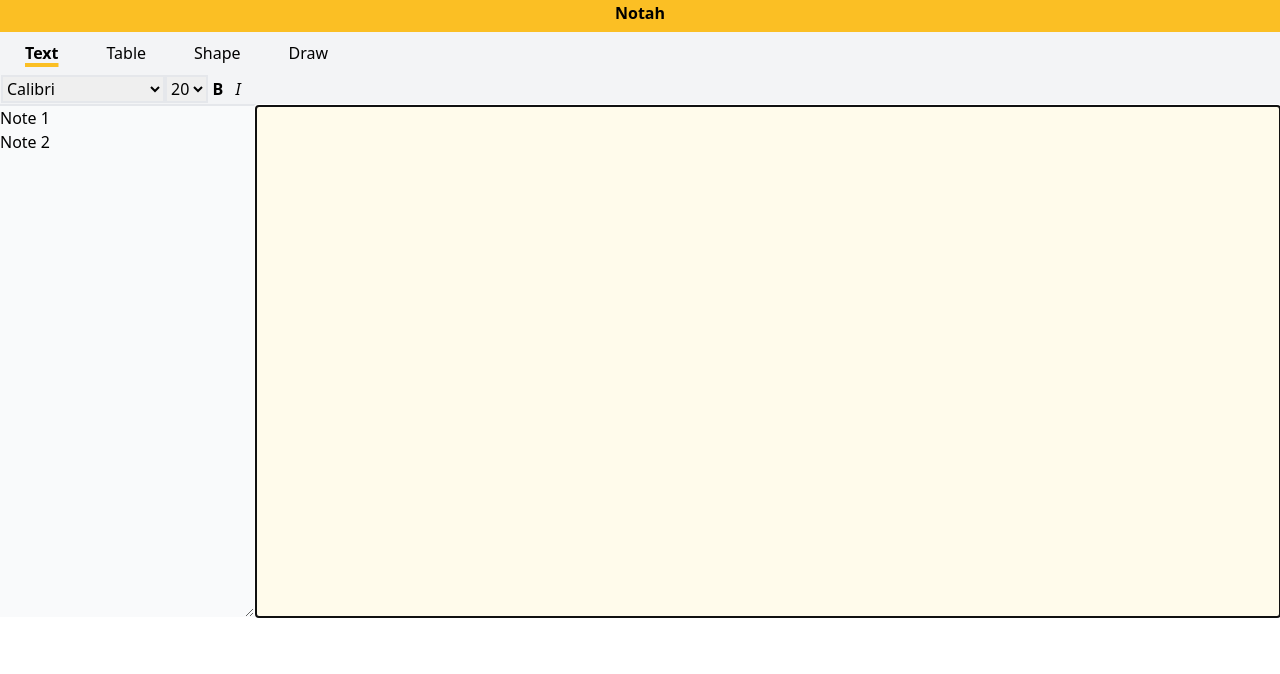
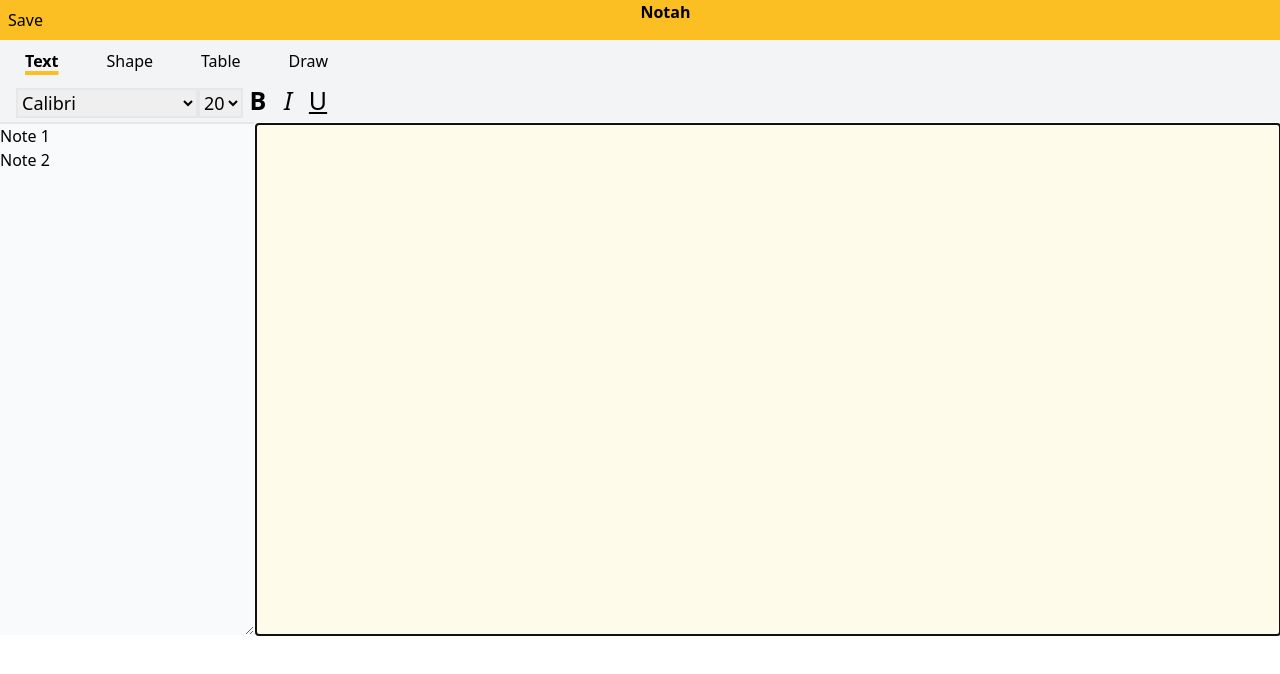
Before and after one commit to kotayam/notah, a React (Vite) app in the folder frontend/: page / in a window 1280 px wide. Shown: the top 674 px of the page. Built offline with nearby package versions, Linux system fonts and the light colour scheme.

Commit message:
able to draw different shapes

```diff
--- a/frontend/src/App.tsx
+++ b/frontend/src/App.tsx
@@ -10,6 +10,7 @@ function App() {
   const [font, setFont] = useState("calibri");
   const [bold, setBold] = useState(false);
   const [italic, setItalic] = useState(false);
+  const [shape, setShape] = useState('rect');
 
   const changeMode = (newMode: string) => {
     setMode(newMode);
@@ -37,6 +38,11 @@ function App() {
     console.log(`Italic mode: ${!isItalic}`);
   }
 
+  const changeShape = (newShape: string) => {
+    setShape(newShape);
+    console.log(`shape changed to: ${newShape}`);
+  }
+
   return (
     <>
     <div>
@@ -44,10 +50,11 @@ function App() {
         fontSize={fontSize} changeFontSize={changeFontSize}
         font={font} changeFont={changeFont}
         bold={bold} toggleBold={toggleBold}
-        italic={italic} toggleItalic={toggleItalic}/>
+        italic={italic} toggleItalic={toggleItalic}
+        shape={shape} changeShape={changeShape}/>
       <div className="flex h-full">
         <Notes />
-        <Canvas mode={mode} fontSize={fontSize} font={font} bold={bold} italic={italic}/>
+        <Canvas mode={mode} fontSize={fontSize} font={font} bold={bold} italic={italic} shape={shape}/>
       </div>
     </div>
 
--- a/frontend/src/Canvas.tsx
+++ b/frontend/src/Canvas.tsx
@@ -4,7 +4,7 @@ import TextBox from "./TextBox";
 import { CanvasElement, TextBoxElement, ShapeElement } from "./Classes.ts";
 import { CanvasProps } from "./Props.ts";
 
-export default function Canvas({ mode, fontSize, font, bold, italic }: CanvasProps) {
+export default function Canvas({ mode, fontSize, font, bold, italic, shape }: CanvasProps) {
     const [text, setText] = useState("");
     const [context, setContext] = useState<CanvasRenderingContext2D>();
     const [canvasElts, setCanvasElts] = useState<CanvasElement[]>([]);
@@ -46,7 +46,7 @@ export default function Canvas({ mode, fontSize, font, bold, italic }: CanvasPro
             const scaleY = canvas.height / rect.height;
             const x = (e.clientX - rect.left) * scaleX;
             const y = (e.clientY - rect.top) * scaleY;
-            newElt = new ShapeElement(canvasElts.length, x, y, true, "rect", 0, 0);
+            newElt = new ShapeElement(canvasElts.length, x, y, true, shape, 0, 0);
         }
         setCanvasElts(canvasElts => {
             canvasElts.forEach(elt => elt.selected = false);
@@ -146,8 +146,26 @@ export default function Canvas({ mode, fontSize, font, bold, italic }: CanvasPro
     }
 
     const drawShape = (elt: ShapeElement) => {
-        console.log(context);
-        if (context) context.strokeRect(elt.x, elt.y, elt.width, elt.height);
+        if (context) {
+            switch (elt.shape) {
+                case 'rect':
+                    context.strokeRect(elt.x, elt.y, elt.width, elt.height);
+                    break;
+                case 'circle':
+                    const x = elt.x + elt.width / 2;
+                    const y = elt.y + elt.height / 2;
+                    context.beginPath();
+                    context.ellipse(x, y, Math.abs(elt.width) / 2, Math.abs(elt.height) / 2, Math.PI, 0, 2 * Math.PI);
+                    context.stroke();
+                    break;
+                case 'line':
+                    context.beginPath();
+                    context.moveTo(elt.x, elt.y);
+                    context.lineTo(elt.x + elt.width, elt.y + elt.height);
+                    context.stroke();
+                    break;
+            }
+        }
     }
 
     const returnCanvasElement = () => {
--- /dev/null
+++ b/frontend/src/FunctionBar.tsx
@@ -0,0 +1,54 @@
+import { TextFunctionBarProps, ShapeFunctionBarProps } from "./Props.ts";
+
+export function TextFunctionBar({ font, changeFont, fontSize, changeFontSize, bold, toggleBold, italic, toggleItalic}: TextFunctionBarProps) {
+    let boldStyle;
+    bold? boldStyle = "bg-gray-300": boldStyle = "bg-transparent";
+
+    let italicStyle;
+    italic? italicStyle = "bg-gray-300": italicStyle = "bg-transparent";
+
+    return (
+        <>
+            <select className="hover:bg-gray-300 border-2 text-[18px]" value={font} onChange={e => {changeFont(e.target.value)}} name="font" id="font">
+                <option value="calibri">Calibri</option>
+                <option value="arial">Arial</option>
+                <option value="times-new-roman">Times New Roman</option>
+                <option value="georgia">Georgia</option>
+                <option value="sans-serif">Sans-Serif</option>
+            </select>
+            <select className="hover:bg-gray-300 border-2 text-[18px]" value={fontSize} onChange={e => {changeFontSize(e.target.value)}} name="font-size" id="font-size">
+                <option value="12">12</option>
+                <option value="16">16</option>
+                <option value="20">20</option>
+                <option value="24">24</option>
+                <option value="36">36</option>
+                <option value="48">48</option>
+                <option value="72">72</option>
+            </select>
+            <button className={`hover:bg-gray-300 active:bg-gray-400 text-[25px] w-[30px] rounded-none ${boldStyle}`} onClick={_ => toggleBold(bold)}><strong>B</strong></button>
+            <button className={`hover:bg-gray-300 active:bg-gray-400 text-[25px] w-[30px] rounded-none ${italicStyle}`} onClick={_ => toggleItalic(italic)}><em>I</em></button>
+            <button className={`hover:bg-gray-300 active:bg-gray-400 text-[25px] w-[30px] rounded-none`}><span className="underline">U</span></button>
+        </>
+
+    )
+}
+
+export function ShapeFunctionBar({ shape, changeShape }: ShapeFunctionBarProps) {
+    const boldSelected = (thisShape: string) => {
+        if (thisShape === shape) return 'bold';
+        return 'normal';
+    }
+
+    const bgSelected = (thisShape: string) => {
+        if (thisShape === shape) return 'rgb(209 213 219)';
+        return '';
+    }
+
+    return (
+        <>
+        <button className="hover:bg-gray-300 active:bg-gray-400 border-1 py-2 px-6" style={{fontWeight: boldSelected('rect'), backgroundColor: bgSelected('rect')}} onClick={_ => changeShape('rect')}>Rectangle</button>
+        <button className="hover:bg-gray-300 active:bg-gray-400 border-1 py-2 px-6" style={{fontWeight: boldSelected('circle'), backgroundColor: bgSelected('circle')}} onClick={_ => changeShape('circle')}>Circle</button>
+        <button className="hover:bg-gray-300 active:bg-gray-400 border-1 py-2 px-6" style={{fontWeight: boldSelected('line'), backgroundColor: bgSelected('line')}} onClick={_ => changeShape('line')}>Line</button>
+        </>
+    )
+}
--- /dev/null
+++ b/frontend/src/ModeSelector.tsx
@@ -0,0 +1,25 @@
+import { ModeSelectorProps } from "./Props.ts";
+
+export default function ModeSelector({ mode, thisMode, changeMode }: ModeSelectorProps) {
+    const boldSelected = () => {
+        if (thisMode.toLowerCase() === mode) return 'bold';
+        return 'normal';
+    }
+
+    const underlineSelected = () => {
+        if (thisMode.toLowerCase() === mode) return 'underline #fbbf24 4px';
+        return '';
+    }
+
+    return (
+        <>
+        <button
+        className="hover:bg-white py-2 px-6 decoration-amber-400 decoration-4 underline-offset-4"
+        style={{fontWeight: boldSelected(), textDecoration: underlineSelected() }}
+        onClick={_ => {changeMode(thisMode.toLowerCase())}}
+        >
+        {thisMode}
+        </button>
+        </>
+    )
+}
--- a/frontend/src/Toolbar.tsx
+++ b/frontend/src/Toolbar.tsx
@@ -1,70 +1,45 @@
 import "./App.css";
 import { ToolbarProps } from "./Props.ts";
+import ModeSelector from "./ModeSelector.tsx";
+import { TextFunctionBar, ShapeFunctionBar } from "./FunctionBar.tsx";
 
-export default function Toolbar({ mode, changeMode, fontSize, changeFontSize, font, changeFont, bold, toggleBold, italic, toggleItalic }: ToolbarProps) {
-    let boldStyle;
-    bold? boldStyle = "bg-gray-400": boldStyle = "bg-transparent";
-
-    let italicStyle;
-    italic? italicStyle = "bg-gray-400": italicStyle = "bg-transparent";
-
-    const boldSelected = (thisMode: string) => {
-        if (thisMode === mode) return 'bold';
-        return 'normal';
-    }
-
-    const underlineSelected = (thisMode: string) => {
-        if (thisMode === mode) return 'underline #fbbf24 4px';
-        return '';
+export default function Toolbar({ mode, changeMode, fontSize, changeFontSize, font, changeFont, bold, toggleBold, italic, toggleItalic, shape, changeShape }: ToolbarProps) {
+    const returnFunctionBar = () => {
+        switch(mode) {
+            case 'text':
+                return <TextFunctionBar
+                    fontSize={fontSize} changeFontSize={changeFontSize}
+                    font={font} changeFont={changeFont}
+                    bold={bold} toggleBold={toggleBold}
+                    italic={italic} toggleItalic={toggleItalic}
+                />
+            case 'shape':
+                return <ShapeFunctionBar
+                    shape={shape} changeShape={changeShape}
+                />
+        }
     }
 
     return (
         <>
         <div className="w-full border-b-2">
-            <div className="bg-amber-400 p-px h-8 text-center">
+            <div className="bg-amber-400 h-10 text-center">
+                <button
+                className="float-left p-2"
+                onClick={() => console.log('saved note')}
+                >
+                Save
+                </button>
                 <h1 className="font-bold">Notah</h1>
             </div>
             <div className="bg-gray-100 p-px">
-                <button
-                className="hover:bg-white py-2 px-6 decoration-amber-400 decoration-4 underline-offset-4"
-                style={{fontWeight: boldSelected('text'), textDecoration: underlineSelected('text') }}
-                onClick={_ => {changeMode("text")}}
-                >Text</button>
-                <button
-                className="hover:bg-white py-2 px-6 decoration-amber-400 decoration-4 underline-offset-4"
-                style={{fontWeight: boldSelected('table'), textDecoration: underlineSelected('table') }}
-                onClick={_ => {changeMode("table")}}
-                >Table</button>
-                <button
-                className="hover:bg-white py-2 px-6 decoration-amber-400 decoration-4 underline-offset-4"
-                style={{fontWeight: boldSelected('shape'), textDecoration: underlineSelected('shape') }}
-                onClick={_ => {changeMode("shape")}}
-                >Shape</button>
-                <button
-                className="hover:bg-white py-2 px-6 decoration-amber-400 decoration-4 underline-offset-4"
-                style={{fontWeight: boldSelected('draw'), textDecoration: underlineSelected('draw') }}
-                onClick={_ => {changeMode("draw")}}
-                >Draw</button>
+                <ModeSelector mode={mode} thisMode={'Text'} changeMode={changeMode}/>
+                <ModeSelector mode={mode} thisMode={'Shape'} changeMode={changeMode}/>
+                <ModeSelector mode={mode} thisMode={'Table'} changeMode={changeMode}/>
+                <ModeSelector mode={mode} thisMode={'Draw'} changeMode={changeMode}/>
             </div>
-            <div className="bg-gray-100 p-px">
-            <select className="border-2" value={font} onChange={e => {changeFont(e.target.value)}} name="font" id="font">
-                <option value="calibri">Calibri</option>
-                <option value="arial">Arial</option>
-                <option value="times-new-roman">Times New Roman</option>
-                <option value="georgia">Georgia</option>
-                <option value="sans-serif">Sans-Serif</option>
-            </select>
-            <select className="border-2" value={fontSize} onChange={e => {changeFontSize(e.target.value)}} name="font-size" id="font-size">
-                <option value="12">12</option>
-                <option value="16">16</option>
-                <option value="20">20</option>
-                <option value="24">24</option>
-                <option value="36">36</option>
-                <option value="48">48</option>
-                <option value="72">72</option>
-            </select>
-            <button className={`rounded-none w-[20px] ${boldStyle}`} onClick={e => toggleBold(bold)}><strong>B</strong></button>
-            <button className={`rounded-none w-[20px] ${italicStyle}`} onClick={e => toggleItalic(italic)}><em>I</em></button>
+            <div className="bg-gray-100 h-10 px-4">
+                {returnFunctionBar()}
             </div>
         </div>
         </>
```
Also changed, not shown: frontend/src/Props.ts (+25 -0 lines).
